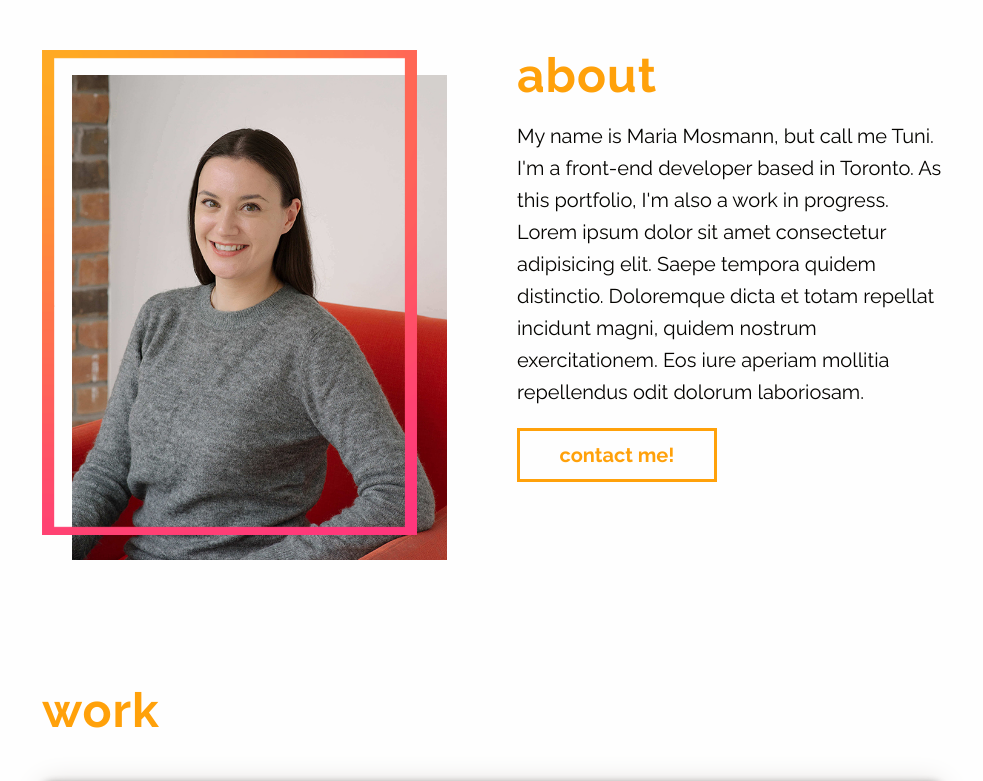
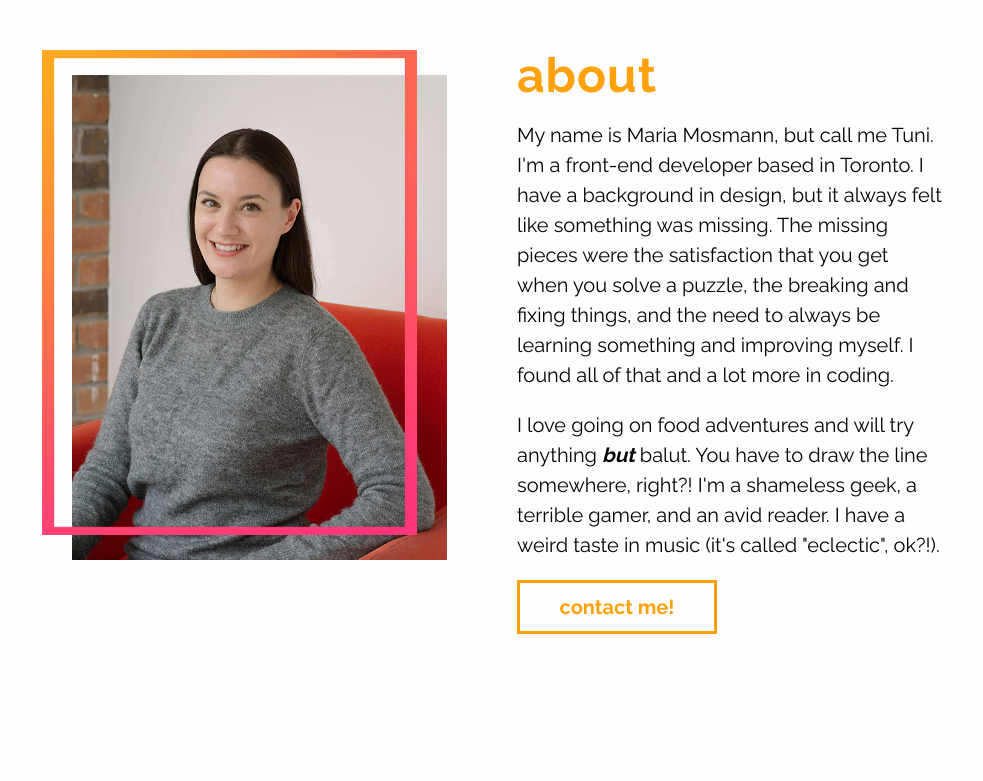
Before and after one commit to tunimosmann/portfolio, a plain HTML site: page index.html in a window 1280 px wide. Shown: the part 900-1681 px from the top of the page, without its empty margins (148-1131 px from the left). Drawn offline with nearby package versions, Linux system fonts and the light colour scheme.

Commit message:
some more MQ, about text :key:

```diff
--- a/index.html
+++ b/index.html
@@ -114,10 +114,9 @@
             <div class="about__textContainer">
                 <h2 class="about__heading">About</h2>
 
-                <p class="about__text">My name is Maria Mosmann, but call me Tuni. I'm a front-end developer based in Toronto. As this
-                portfolio, I'm also a work in progress.</p>
+                <p class="about__text">My name is Maria Mosmann, but call me Tuni. I'm a front-end developer based in Toronto. I have a background in design, but it always felt like something was missing. The missing pieces were the satisfaction that you get when you solve a puzzle, the breaking and fixing things, and the need to always be learning something and improving myself. I found all of that and a lot more in coding.</p>
 
-                <p class="about__text">Lorem ipsum dolor sit amet consectetur adipisicing elit. Saepe tempora quidem distinctio. Doloremque dicta et totam repellat incidunt magni, quidem nostrum exercitationem. Eos iure aperiam mollitia repellendus odit dolorum laboriosam.</p>
+                <p class="about__text">I love going on food adventures and will try anything <span class="about__span">but</span> balut. You have to draw the line somewhere, right?! I'm a shameless geek, a terrible gamer, and an avid reader. I have a weird taste in music (it's called "eclectic", ok?!).</p>
 
                 <a href="#contact" class="button">Contact me!</a>
             </div>
--- a/styles/partials/_about.scss
+++ b/styles/partials/_about.scss
@@ -24,6 +24,14 @@
     &__textContainer {
        flex: 1 0 300px;
     }
+    &__text {
+        line-height: 3rem;
+        margin-bottom: 20px;
+    }
+    &__span {
+        font-weight: 700;
+        font-style: italic;
+    }
     &__heading {
         @include heading(48);
         line-height: 5rem;
--- a/styles/partials/_mediaQueries.scss
+++ b/styles/partials/_mediaQueries.scss
@@ -80,7 +80,6 @@
     .button {
         width: 100%;
         &--small {
-            // width: 100%;
             margin: 0 0 10px 0;
         }
     }
```
Also changed, not shown: styles/style.css.
